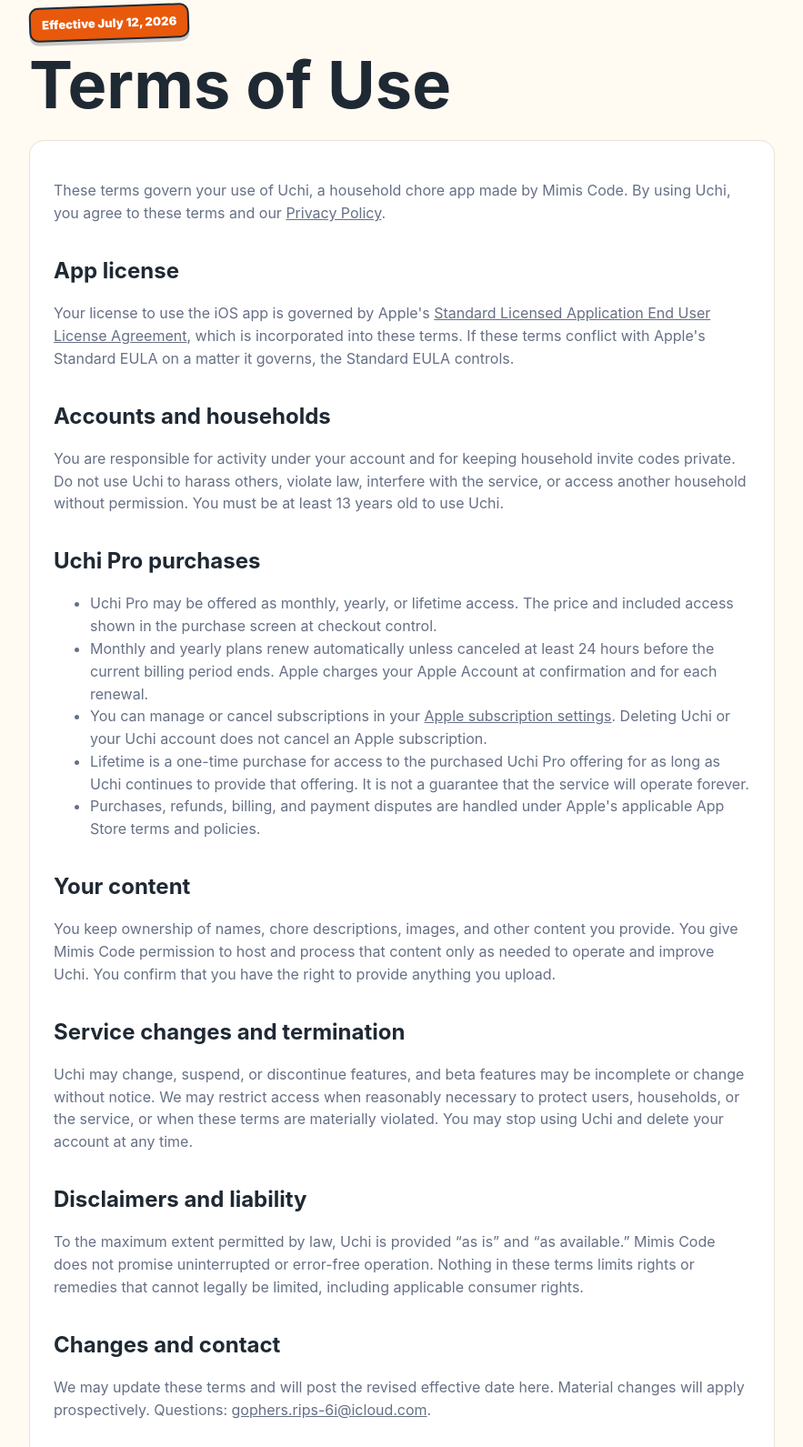
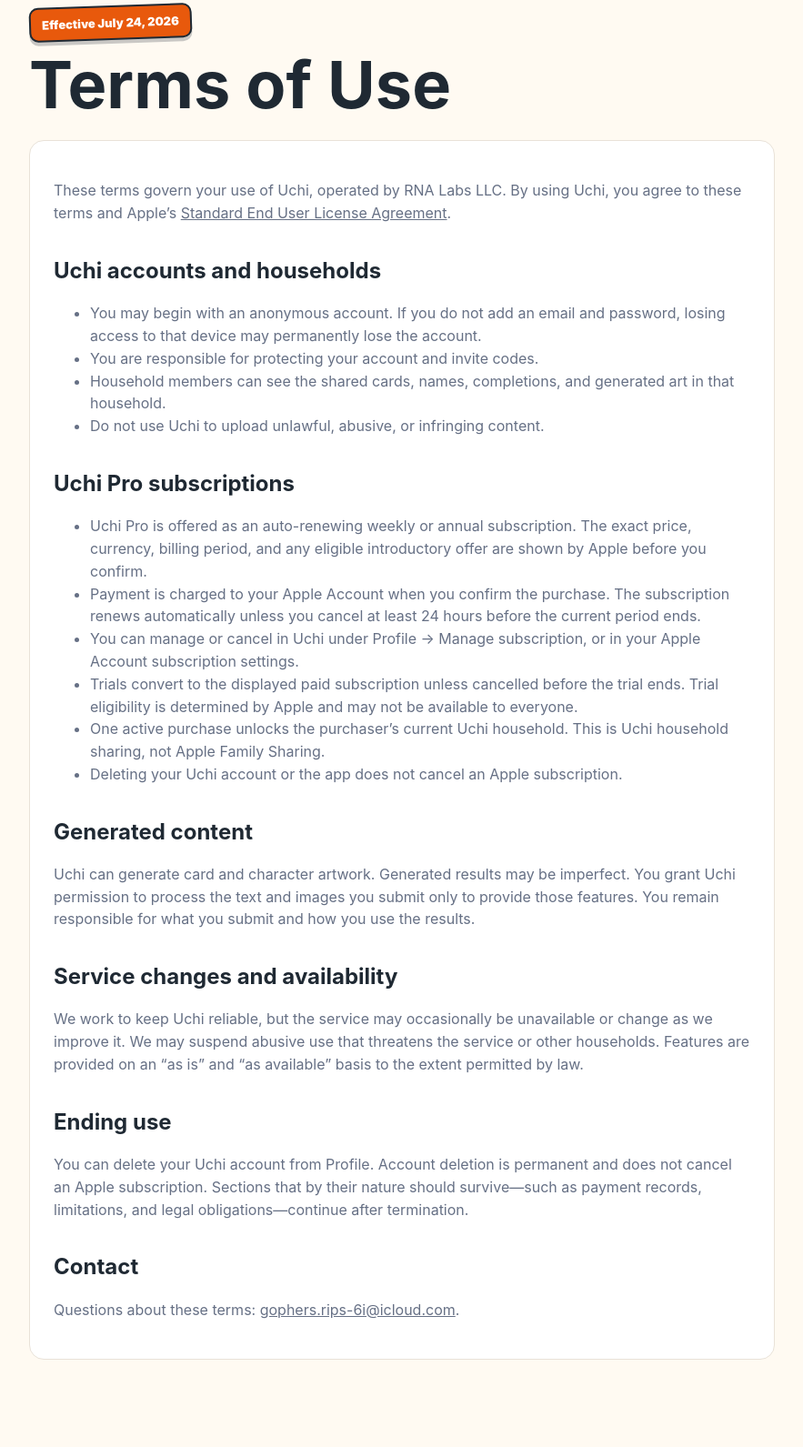
Before and after one commit to thesultanster/uchi-care, a plain HTML site: page terms/index.html in a window 1280 px wide. Shown: the part 102-1693 px from the top of the page at 91% size, without its empty margins (68-951 px from the left). After the commit the page ends 1667 px from the top, so only its background shows below. Drawn offline with Linux system fonts and the light colour scheme.

Commit message:
Update subscription terms and privacy disclosures

```diff
--- a/llms.txt
+++ b/llms.txt
@@ -19,5 +19,6 @@
 
 ## Policies
 
+- [Terms of Use](https://uchi.care/terms/): Uchi account and auto-renewing subscription terms
 - [Privacy policy](https://uchi.care/privacy/): what Uchi collects (very little) and the one-time selfie rule
 - [Support](https://uchi.care/support/): contact gophers.rips-6i@icloud.com
--- a/terms/index.html
+++ b/terms/index.html
@@ -5,6 +5,7 @@
     <meta name="viewport" content="width=device-width, initial-scale=1">
     <title>Terms of Use | Uchi</title>
     <meta name="description" content="Uchi terms of use and subscription terms.">
+    <link rel="canonical" href="https://uchi.care/terms/">
     <link rel="icon" href="/assets/icon.png">
     <link rel="stylesheet" href="/assets/site.css">
   </head>
@@ -12,44 +13,47 @@
     <header class="shell nav">
       <a class="brand" href="/"><img src="/assets/icon.png" alt=""><span>Uchi</span></a>
       <nav class="nav-links" aria-label="Main">
+        <a href="/terms/">Terms</a>
         <a href="/privacy/">Privacy</a>
-        <a href="/terms/">Terms</a>
         <a href="/support/">Support</a>
         <a href="/join/">Join</a>
       </nav>
     </header>
     <main class="shell page">
-      <span class="eyebrow">Effective July 12, 2026</span>
+      <span class="eyebrow">Effective July 24, 2026</span>
       <h1>Terms of Use</h1>
       <section class="prose">
-        <p>These terms govern your use of Uchi, a household chore app made by Mimis Code. By using Uchi, you agree to these terms and our <a href="/privacy/">Privacy Policy</a>.</p>
+        <p>These terms govern your use of Uchi, operated by RNA Labs LLC. By using Uchi, you agree to these terms and Apple’s <a href="https://www.apple.com/legal/internet-services/itunes/dev/stdeula/">Standard End User License Agreement</a>.</p>
 
-        <h2>App license</h2>
-        <p>Your license to use the iOS app is governed by Apple's <a href="https://www.apple.com/legal/macapps/stdeula/">Standard Licensed Application End User License Agreement</a>, which is incorporated into these terms. If these terms conflict with Apple's Standard EULA on a matter it governs, the Standard EULA controls.</p>
-
-        <h2>Accounts and households</h2>
-        <p>You are responsible for activity under your account and for keeping household invite codes private. Do not use Uchi to harass others, violate law, interfere with the service, or access another household without permission. You must be at least 13 years old to use Uchi.</p>
-
-        <h2>Uchi Pro purchases</h2>
+        <h2>Uchi accounts and households</h2>
         <ul>
-          <li>Uchi Pro may be offered as monthly, yearly, or lifetime access. The price and included access shown in the purchase screen at checkout control.</li>
-          <li>Monthly and yearly plans renew automatically unless canceled at least 24 hours before the current billing period ends. Apple charges your Apple Account at confirmation and for each renewal.</li>
-          <li>You can manage or cancel subscriptions in your <a href="https://apps.apple.com/account/subscriptions">Apple subscription settings</a>. Deleting Uchi or your Uchi account does not cancel an Apple subscription.</li>
-          <li>Lifetime is a one-time purchase for access to the purchased Uchi Pro offering for as long as Uchi continues to provide that offering. It is not a guarantee that the service will operate forever.</li>
-          <li>Purchases, refunds, billing, and payment disputes are handled under Apple's applicable App Store terms and policies.</li>
+          <li>You may begin with an anonymous account. If you do not add an email and password, losing access to that device may permanently lose the account.</li>
+          <li>You are responsible for protecting your account and invite codes.</li>
+          <li>Household members can see the shared cards, names, completions, and generated art in that household.</li>
+          <li>Do not use Uchi to upload unlawful, abusive, or infringing content.</li>
         </ul>
 
-        <h2>Your content</h2>
-        <p>You keep ownership of names, chore descriptions, images, and other content you provide. You give Mimis Code permission to host and process that content only as needed to operate and improve Uchi. You confirm that you have the right to provide anything you upload.</p>
+        <h2>Uchi Pro subscriptions</h2>
+        <ul>
+          <li>Uchi Pro is offered as an auto-renewing weekly or annual subscription. The exact price, currency, billing period, and any eligible introductory offer are shown by Apple before you confirm.</li>
+          <li>Payment is charged to your Apple Account when you confirm the purchase. The subscription renews automatically unless you cancel at least 24 hours before the current period ends.</li>
+          <li>You can manage or cancel in Uchi under Profile &rarr; Manage subscription, or in your Apple Account subscription settings.</li>
+          <li>Trials convert to the displayed paid subscription unless cancelled before the trial ends. Trial eligibility is determined by Apple and may not be available to everyone.</li>
+          <li>One active purchase unlocks the purchaser’s current Uchi household. This is Uchi household sharing, not Apple Family Sharing.</li>
+          <li>Deleting your Uchi account or the app does not cancel an Apple subscription.</li>
+        </ul>
 
-        <h2>Service changes and termination</h2>
-        <p>Uchi may change, suspend, or discontinue features, and beta features may be incomplete or change without notice. We may restrict access when reasonably necessary to protect users, households, or the service, or when these terms are materially violated. You may stop using Uchi and delete your account at any time.</p>
+        <h2>Generated content</h2>
+        <p>Uchi can generate card and character artwork. Generated results may be imperfect. You grant Uchi permission to process the text and images you submit only to provide those features. You remain responsible for what you submit and how you use the results.</p>
 
-        <h2>Disclaimers and liability</h2>
-        <p>To the maximum extent permitted by law, Uchi is provided “as is” and “as available.” Mimis Code does not promise uninterrupted or error-free operation. Nothing in these terms limits rights or remedies that cannot legally be limited, including applicable consumer rights.</p>
+        <h2>Service changes and availability</h2>
+        <p>We work to keep Uchi reliable, but the service may occasionally be unavailable or change as we improve it. We may suspend abusive use that threatens the service or other households. Features are provided on an “as is” and “as available” basis to the extent permitted by law.</p>
 
-        <h2>Changes and contact</h2>
-        <p>We may update these terms and will post the revised effective date here. Material changes will apply prospectively. Questions: <a href="mailto:gophers.rips-6i@icloud.com">gophers.rips-6i@icloud.com</a>.</p>
+        <h2>Ending use</h2>
+        <p>You can delete your Uchi account from Profile. Account deletion is permanent and does not cancel an Apple subscription. Sections that by their nature should survive—such as payment records, limitations, and legal obligations—continue after termination.</p>
+
+        <h2>Contact</h2>
+        <p>Questions about these terms: <a href="mailto:gophers.rips-6i@icloud.com">gophers.rips-6i@icloud.com</a>.</p>
       </section>
     </main>
   </body>
```
Also changed, not shown: index.html (+2 -1 lines), privacy/index.html (+8 -5 lines), sitemap.xml (+4 -4 lines), support/index.html (+1 -1 lines).
